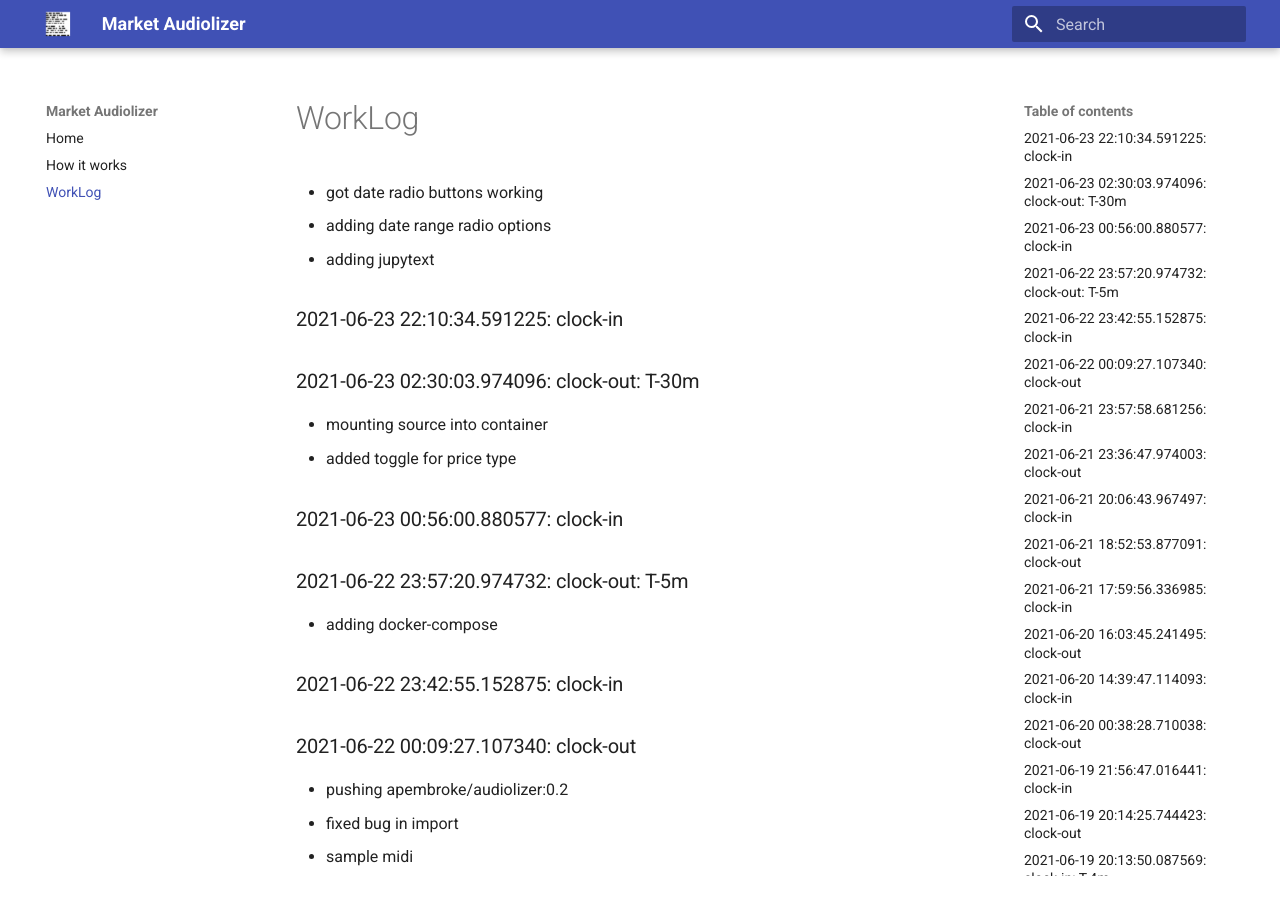
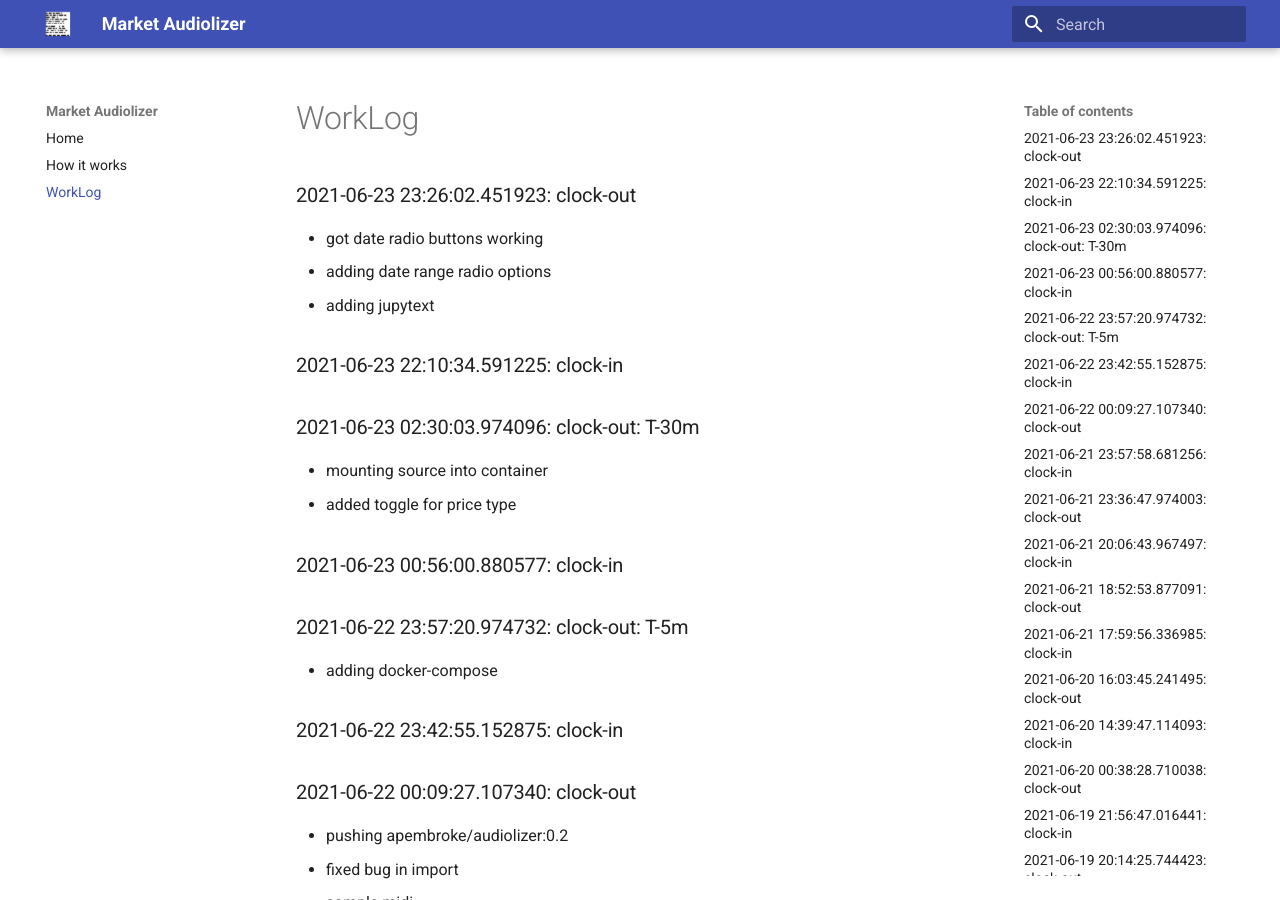
Before and after one commit to asherp/audiolizer, an MkDocs documentation site: the page built from docs/WorkLog.md, in a window 1280 px wide and 900 px high. Built offline with MkDocs 1.6.1 and Material for MkDocs 9.7.7, drawn with Linux system fonts in a browser that asks for light colours.

Commit message:
clock-out

```diff
--- a/WorkLog.md
+++ b/WorkLog.md
@@ -1,3 +1,5 @@
+### 2021-06-23 23:26:02.451923: clock-out
+
 * got date radio buttons working
 * adding date range radio options
 * adding jupytext
```
